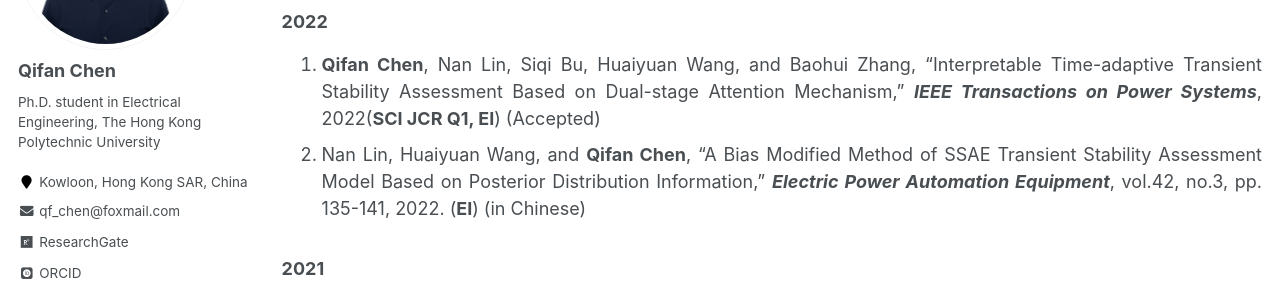
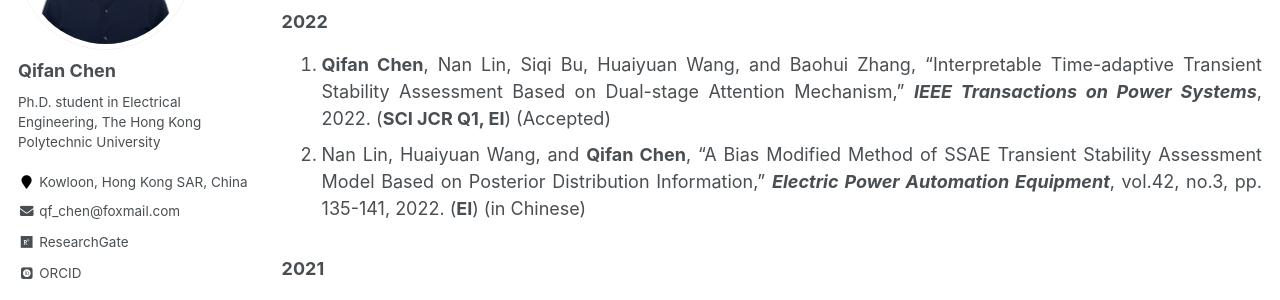
Before and after one commit to ChQf/ChQf.github.io, a Jekyll site: the page built from _pages/publications.md, in a window 1280 px wide and 900 px high. Shown: the part 243-543 px from the top of the window. Built offline with Jekyll 4.4.1, drawn with Linux system fonts in a browser that asks for light colours; some web fonts are replaced.

```diff
--- a/_pages/publications.md
+++ b/_pages/publications.md
@@ -8,7 +8,7 @@ author_profile: true
 ## Peer-reviewed Journal Papers
 
 ### 2022
-1. **Qifan Chen**, Nan Lin, Siqi Bu, Huaiyuan Wang, and Baohui Zhang, "Interpretable Time-adaptive Transient Stability Assessment Based on Dual-stage Attention Mechanism," ***IEEE Transactions on Power Systems***, 2022(**SCI JCR Q1, EI**) (Accepted)<br>
+1. **Qifan Chen**, Nan Lin, Siqi Bu, Huaiyuan Wang, and Baohui Zhang, "Interpretable Time-adaptive Transient Stability Assessment Based on Dual-stage Attention Mechanism," ***IEEE Transactions on Power Systems***, 2022. (**SCI JCR Q1, EI**) (Accepted)<br>
 1. Nan Lin, Huaiyuan Wang, and **Qifan Chen**, "A Bias Modified Method of SSAE Transient Stability Assessment Model Based on Posterior Distribution Information," ***Electric Power Automation Equipment***, vol.42, no.3, pp. 135-141, 2022. (**EI**) (in Chinese)<br>
 {: .text-justify}
 
```
